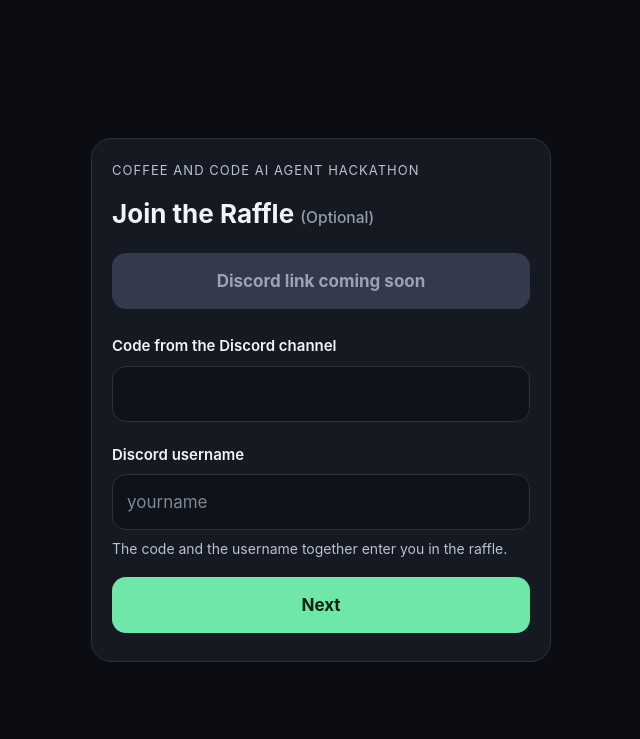
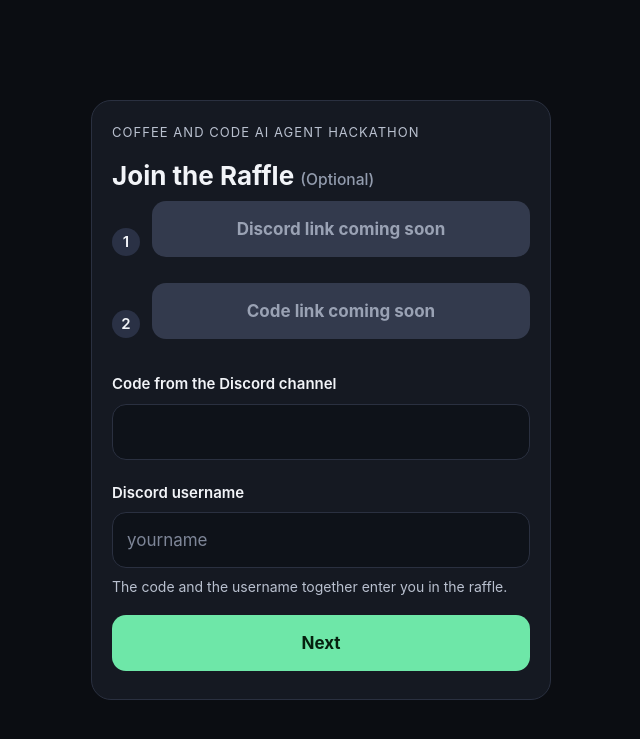
Before and after one commit to Gadgetguycj/runpod-signup, a FastAPI app: template app/templates/step1.html in a window 1280 px wide. Shown: the top 739 px of the page, without its empty margins (319-959 px from the left). Run offline with FastAPI, Linux system fonts and the light colour scheme; the template is opened without the code that fills it, so the values that code supplies are empty; parts of the project's set-up code (start-up, migrations or seed data) failed here and were passed over.

Commit message:
Page one: numbered join link then code link

```diff
--- a/app/main.py
+++ b/app/main.py
@@ -166,6 +166,7 @@ def step_discord(request: Request, restart: str = ""):
         request,
         "step1.html",
         invite=config.discord_invite_url(),
+        code_url=config.discord_code_url(),
         discord=session.get("d", ""),
         restart=bool(restart),
     )
--- a/app/static/style.css
+++ b/app/static/style.css
@@ -191,3 +191,14 @@ input:focus-visible, .button:focus-visible, a:focus-visible {
   h1 { font-size: 23px; }
   .linkbox { font-size: 16px; }
 }
+
+.steps { list-style: none; counter-reset: step; padding: 0; margin: 0 0 8px; }
+.steps li { counter-increment: step; display: flex; align-items: center; gap: 12px; }
+.steps li::before {
+  content: counter(step);
+  flex: 0 0 28px; height: 28px; border-radius: 50%;
+  background: #2a3145; color: var(--ink);
+  font-size: 15px; font-weight: 600;
+  display: flex; align-items: center; justify-content: center;
+}
+.steps .button { flex: 1; }
--- a/app/templates/step1.html
+++ b/app/templates/step1.html
@@ -8,15 +8,30 @@
 {% endif %}
 <h1>Join the Raffle <span class="qualifier">(Optional)</span></h1>
 
+<ol class="steps">
+  <li>
     {% if invite %}
     <a class="button discord" href="{{ invite }}" target="_blank" rel="noopener noreferrer">
-  Get the code in Discord
+      Join the RunPod Discord
     </a>
     {% else %}
     <button class="button discord" type="button" disabled aria-disabled="true">
       Discord link coming soon
     </button>
     {% endif %}
+  </li>
+  <li>
+    {% if code_url %}
+    <a class="button discord" href="{{ code_url }}" target="_blank" rel="noopener noreferrer">
+      Get the code
+    </a>
+    {% else %}
+    <button class="button discord" type="button" disabled aria-disabled="true">
+      Code link coming soon
+    </button>
+    {% endif %}
+  </li>
+</ol>
 
 <form method="post" action="/email">
   <label for="join_code">Code from the Discord channel</label>
```
Also changed, not shown: app/config.py (+9 -0 lines), tests/conftest.py (+1 -0 lines), tests/test_join_code.py (+3 -2 lines), 1 other file. Lines whose indentation alone changed are shown as unchanged.
